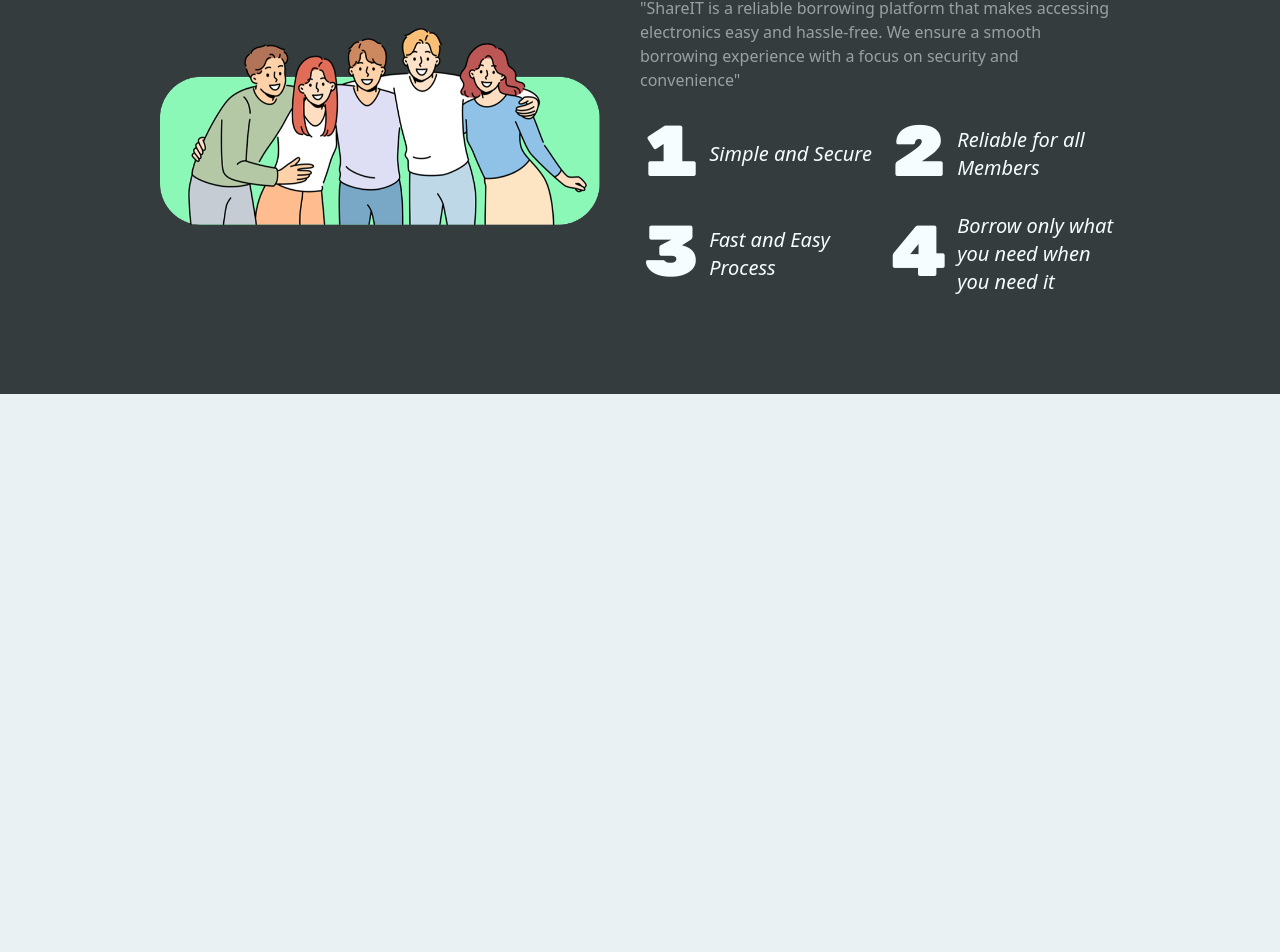
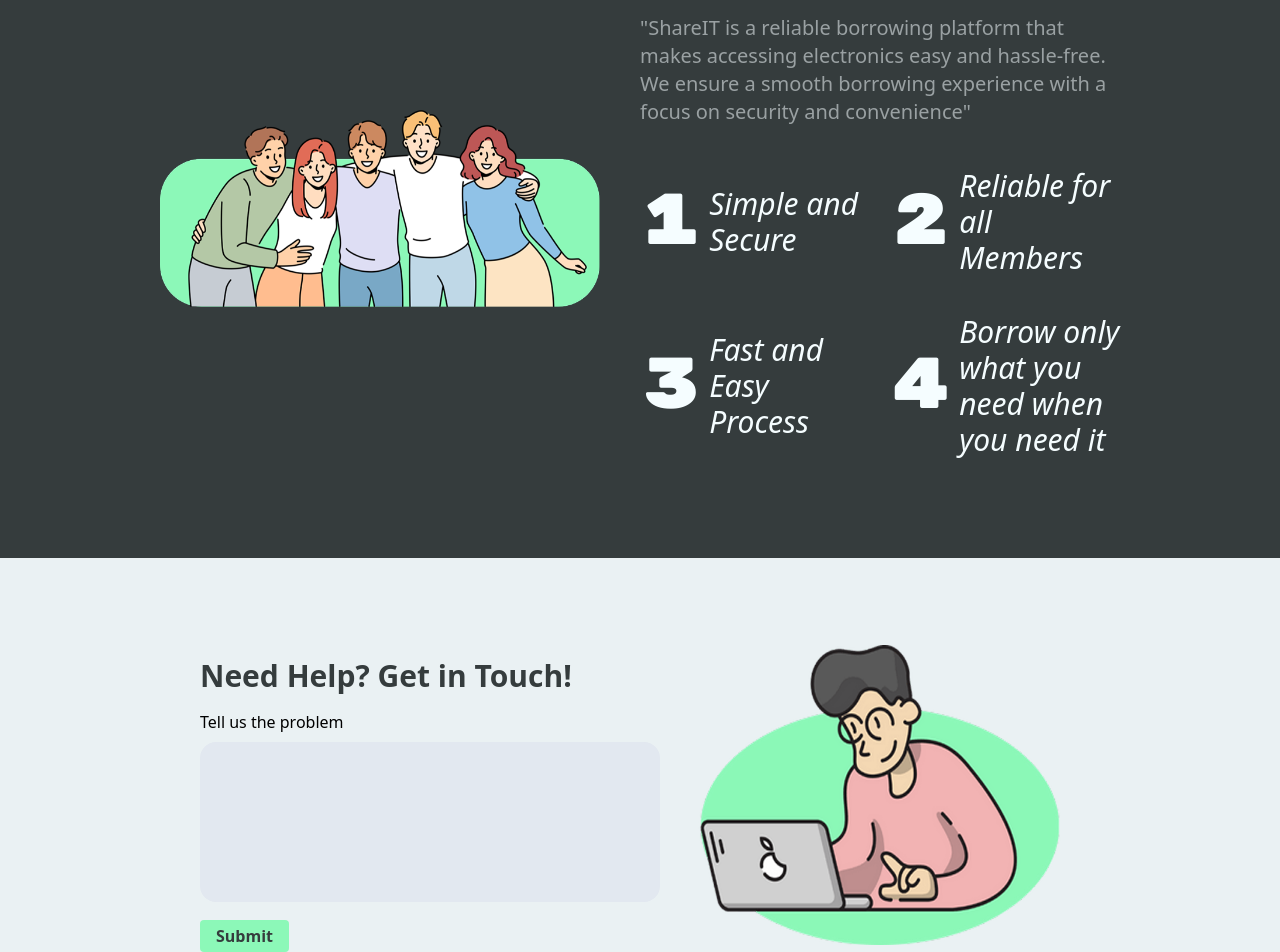
Before and after one commit to StevenCodeStack/peminjaman_barang, a Next.js app: page / in a window 1280 px wide. Shown: the part 846-1798 px from the top of the page. Before the commit the page ends 1240 px from the top, so only its background shows below. Built offline with nearby package versions, Linux system fonts and the light colour scheme; no server answers.

Commit message:
ContactView Component Done

```diff
--- a/app/globals.css
+++ b/app/globals.css
@@ -21,6 +21,10 @@
   --font-rubik: "Rubik Mono One", monospace;
 }
 
+html {
+  scrollbar-color: #8cf8b8 #353c3d;
+}
+
 body {
   @apply bg-white-background;
 }
@@ -28,3 +32,7 @@
 .paddingLayout {
   @apply py-5 px-10 md:px-20 xl:px-40;
 }
+
+.hideScrollbar {
+  scrollbar-width: none;
+}
--- a/components/Homepage/AboutView.tsx
+++ b/components/Homepage/AboutView.tsx
@@ -4,45 +4,41 @@
 
 const AboutView = () => {
   return (
-    <div className="paddingLayout flex flex-col lg:flex-row justify-center items-center md:gap-10 bg-black">
+    <div className="paddingLayout !py-20 flex flex-col lg:flex-row justify-center items-center md:gap-10 lg:gap-10 bg-black">
       <div className="relative flex-grow aspect-[4/3] h-80 lg:aspect-auto lg:h-[500px]">
         <Image src={AboutImg} fill alt="asd123" className="object-contain" />
       </div>
       <div className="flex-grow max-h-1/2 lg:max-w-1/2 mt-5">
-        <h1 className="font-rubik text-4xl text-white">
+        <h1 className="font-rubik text-5xl text-white">
           ABOUT<span className="text-primary">US</span>
         </h1>
-        <p className="text-[#9AA1A3] mt-1">
+        <p className="text-[#9AA1A3] mt-3 text-xl">
           &quot;ShareIT is a reliable borrowing platform that makes accessing
           electronics easy and hassle-free. We ensure a smooth borrowing
           experience with a focus on security and convenience&quot;
         </p>
 
-        <div className="grid grid-cols-2 grid-rows-2 gap-4 text-white py-5">
-          <div className="flex items-center gap-2">
-            <h1 className="text-7xl font-rubik">1</h1>
-            <p className="italic font-light text-xl">Simple and Secure</p>
-          </div>
-          <div className="flex items-center gap-2">
-            <h1 className="text-7xl font-rubik">2</h1>
-            <p className="italic font-light text-xl">
-              Reliable for all Members
-            </p>
-          </div>
-          <div className="flex items-center gap-2">
-            <h1 className="text-7xl font-rubik">3</h1>
-            <p className="italic font-light text-xl">Fast and Easy Process</p>
-          </div>
-          <div className="flex items-center gap-2">
-            <h1 className="text-7xl font-rubik">4</h1>
-            <p className="italic font-light text-xl">
-              Borrow only what you need when you need it
-            </p>
-          </div>
+        <div className="grid grid-cols-2 grid-rows-2 gap-5 text-white py-5 mt-1">
+          <AboutCard data="Simple and Secure" number={1} />
+          <AboutCard data="Reliable for all Members" number={2} />
+          <AboutCard data="Fast and Easy Process" number={3} />
+          <AboutCard
+            data="Borrow only what you need when you need it"
+            number={4}
+          />
         </div>
       </div>
     </div>
   );
 };
 
+const AboutCard = ({ data, number }: { data: string; number: number }) => {
+  return (
+    <div className="flex items-center gap-2">
+      <h1 className="text-7xl font-rubik">{number}</h1>
+      <p className="italic font-light text-2xl md:text-3xl">{data}</p>
+    </div>
+  );
+};
+
 export default AboutView;
--- /dev/null
+++ b/components/Homepage/ContactView.tsx
@@ -0,0 +1,34 @@
+import Image from "next/image";
+import React from "react";
+import ContactImg from "../../public/images/contact_img.png";
+
+const ContactView = () => {
+  return (
+    <div className="py-20 px-10 md:px-30 xl:px-50 flex flex-col-reverse lg:flex-row justify-center items-center gap-5">
+      <form
+        action=""
+        className="flex flex-col gap-4 w-full lg:max-w-[60%] mt-5 px-20 lg:px-0"
+      >
+        <h1 className="text-center lg:text-start text-3xl font-extrabold text-black">
+          Need Help? Get in Touch!
+        </h1>
+        <div className="max-w-130 w-full">
+          <p className="">Tell us the problem</p>
+          <textarea
+            name="data"
+            className="w-full resize-none rounded-2xl bg-slate-200 h-40 p-1 px-2 hideScrollbar mt-2"
+          ></textarea>
+          <button className="self-start px-4 py-1 bg-primary text-black font-semibold rounded mt-3">
+            Submit
+          </button>
+        </div>
+      </form>
+
+      <div className="relative aspect-[4/3] max-w-100 w-full">
+        <Image src={ContactImg} fill alt="" />
+      </div>
+    </div>
+  );
+};
+
+export default ContactView;
--- a/components/Homepage/HomePage.tsx
+++ b/components/Homepage/HomePage.tsx
@@ -1,12 +1,14 @@
 import React from "react";
 import AboutView from "./AboutView";
 import HomeView from "./HomeView";
+import ContactView from "./ContactView";
 
 const HomePage = () => {
   return (
     <>
       <HomeView />
       <AboutView />
+      <ContactView />
     </>
   );
 };
--- a/components/Homepage/HomeView.tsx
+++ b/components/Homepage/HomeView.tsx
@@ -6,7 +6,7 @@
   return (
     <div className="paddingLayout flex flex-col-reverse lg:flex-row justify-center items-center h-[80vh] md:gap-5 lg:gap-0">
       <div className="max-w-15/16 lg:max-w-[60%] xl:max-w-[50%] flex flex-col items-center lg:items-start text-center lg:text-start">
-        <h1 className="font-rubik text-[40px] md:text-5xl leading-11 md:leading-12 text-black text-shadow-lg">
+        <h1 className="font-rubik text-[40px] md:text-5xl leading-11 md:leading-12 text-black text-shadow-lg tracking-tighter">
           MAKE YOUR LIFE <span className="text-primary-hover">EASIER</span> WITH
           SHARE
           <span className="text-primary-hover">IT</span>
```
